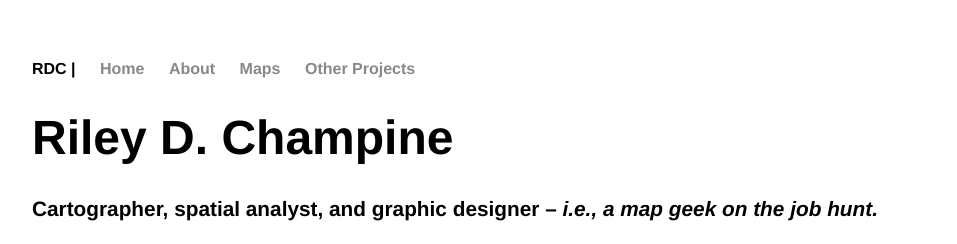
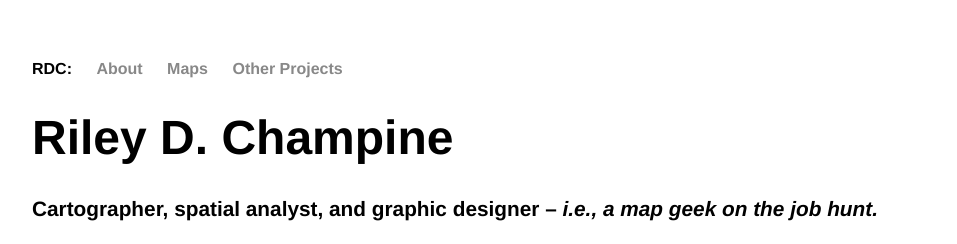
Before and after one commit to rileydchampine/rileydchampine.github.io, a Jekyll site: the page built from index.html, in a window 1280 px wide. Shown: the top 244 px of the page, without its empty margins (160-1117 px from the left). Built offline with Jekyll 4.4.1, drawn with Linux system fonts in a browser that asks for light colours.

Commit message:
Update default.html

```diff
--- a/_layouts/default.html
+++ b/_layouts/default.html
@@ -8,9 +8,8 @@
 		<body>
 			<nav>
 	    		<ul>
-	    			<li>RDC | </li>
-	        		<li><a href="/">Home</a></li>
-		        	<li><a href="/about">About</a></li>
+	    			<li>RDC: </li>
+	        		<li><a href="/">About</a></li>
 	        		<li><a href="/maps.html">Maps</a></li>
 	        		<li><a href="/projects.html">Other Projects</a></li>
 
```
